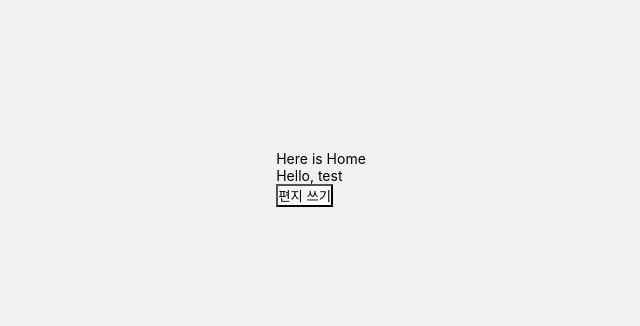
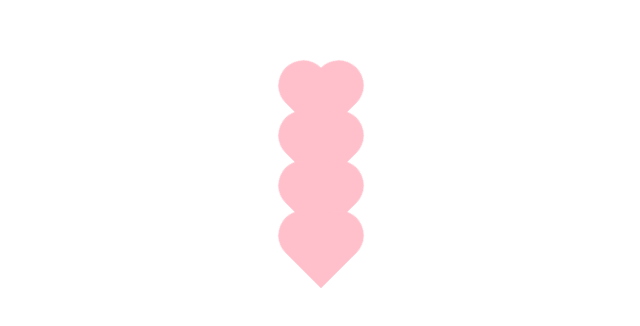
Before and after one commit to minizzang/madcamp_week3, a React (Create React App) app in the folder react-app/: page /test in a window 1280 px wide. Shown: the part 222-548 px from the top of the page, without its empty margins (319-959 px from the left). Built offline with nearby package versions, Linux system fonts and the light colour scheme; a web font is replaced by a local one.

Commit message:
Add : heart animation

```diff
--- a/react-app/src/components/Router.js
+++ b/react-app/src/components/Router.js
@@ -11,6 +11,7 @@ import Letter from "./Letter";
 import Storage from "./Storage";
 import Welcome from "./Welcome";
 import Write from "./WriteLetter";
+import Test from "./test";
 
 //로그인 되어있다면 바로 메인으로 이동할 수 있도록 처리하기. Router에서.
 
@@ -26,6 +27,7 @@ const AppRouter = ({isLoggedIn}) => {
             } {/*  로그인 상태에 따라 welcome으로 갈지 본인 home으로 갈 지 결정 */}
             <Route path="/:id/write" element={<Write />} />{/* 익명 작성이 가능하다면 Id/write 형식 or write/id 형식으로 누구에게 쓰는 건지 특정하게 해야 할 듯 */}
             <Route path="/letter" element={<Letter />} />  {/* 나중에 로그인 된 상태라면 개인 페이지로 이동 가능하게 만들 수 있을 듯*/}
+            <Route path="test" element={<Test/> }/>
         </Routes>
     </BrowserRouter>
   );
--- /dev/null
+++ b/react-app/src/components/test.js
@@ -0,0 +1,16 @@
+import 'styles/test.css';
+
+const Test = () => {
+
+    return (
+        <>
+            <div className="back"></div>
+            <div className="heart"></div>
+            <div className="heart"></div>
+            <div className="heart"></div>
+            <div className="heart"></div>
+        </>
+    );
+}
+
+export default Test;
--- /dev/null
+++ b/react-app/src/styles/test.css
@@ -0,0 +1,50 @@
+.back {
+	position: fixed;
+	top: 0; left:0;
+	margin: 0;
+	padding: 0;
+	width:100%;
+	height: 100%;
+	background: white;
+	animation: backdiv 1s infinite;
+}
+@keyframes backdiv {
+	50% {background: #ffe6f2;}
+}
+.heart {
+	background-color: pink;
+	height: 50px;
+	width: 50px;
+	margin: auto;
+	transform: rotate(-45deg);
+	animation: beat 1s infinite;
+}
+
+.heart div:nth-child(2) {animation-delay: .1s;}
+.heart div:nth-child(3) {animation-delay: .2s;}
+
+@keyframes beat {
+	0% {transform: scale(1) rotate(-45deg)}
+	50% {transform: scale(0.6) rotate(-45deg)}
+}
+.heart::after {
+	background-color: pink;
+	content: '';
+	border-radius: 50%;
+	position: absolute;
+	width: 50px;
+	height: 50px;
+	top: 0;
+	left: 25px;
+}
+
+.heart::before {
+	background-color: pink;
+	content: '';
+	border-radius: 50%;
+	position: absolute;
+	width: 50px;
+	height: 50px;
+	top: -25px;
+	left: 0px;
+}
```
Also changed, not shown: 1 other file (tests, documents, lock files or other folders).
